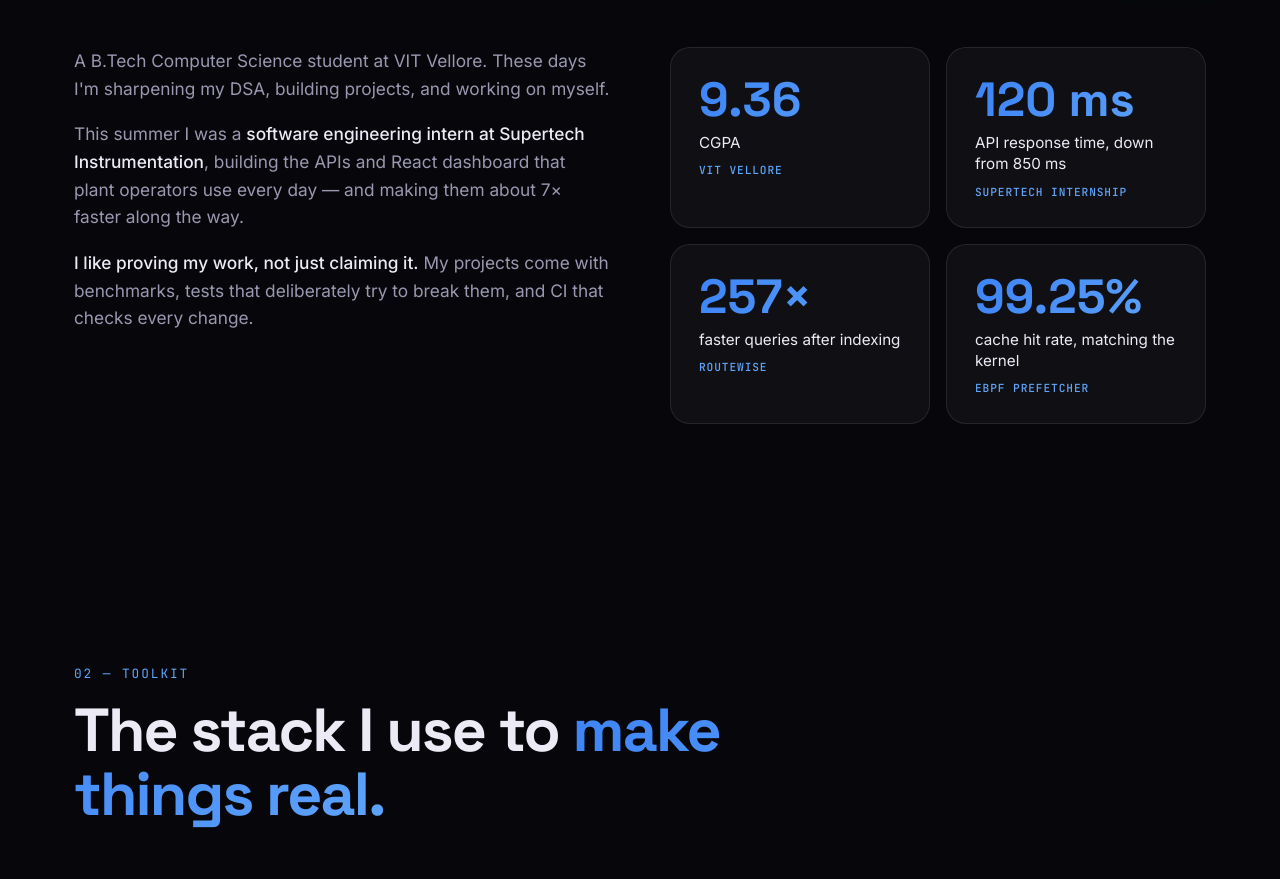
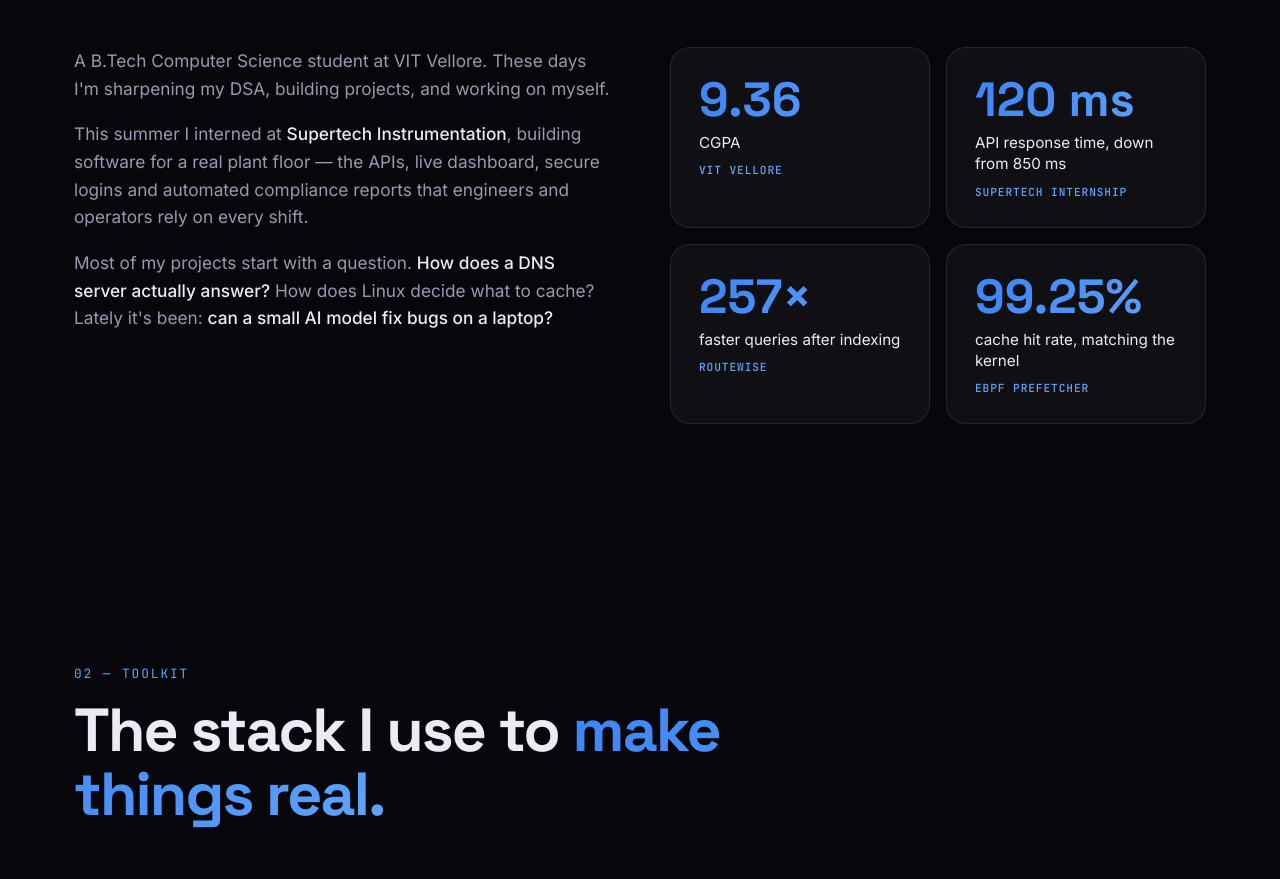
Before and after one commit to sarveshsuhaskute/sarveshsuhaskute.github.io, a plain HTML site: page index.html in a window 1280 px wide. Shown: the part 1091-1970 px from the top of the page. Drawn offline with Linux system fonts and the light colour scheme; animation ran at ten frames a second.

Commit message:
Rewrite about paragraphs

```diff
--- a/index.html
+++ b/index.html
@@ -259,8 +259,8 @@ footer{padding:36px 0;border-top:1px solid var(--line);text-align:center;color:v
   <div class="about">
     <div>
       <p class="rv">A B.Tech Computer Science student at VIT Vellore. These days I'm sharpening my DSA, building projects, and working on myself.</p>
-      <p class="rv" style="--d:.1s">This summer I was a <strong>software engineering intern at Supertech Instrumentation</strong>, building the APIs and React dashboard that plant operators use every day — and making them about 7× faster along the way.</p>
-      <p class="rv" style="--d:.2s"><strong>I like proving my work, not just claiming it.</strong> My projects come with benchmarks, tests that deliberately try to break them, and CI that checks every change.</p>
+      <p class="rv" style="--d:.1s">This summer I interned at <strong>Supertech Instrumentation</strong>, building software for a real plant floor — the APIs, live dashboard, secure logins and automated compliance reports that engineers and operators rely on every shift.</p>
+      <p class="rv" style="--d:.2s">Most of my projects start with a question. <strong>How does a DNS server actually answer?</strong> How does Linux decide what to cache? Lately it's been: <strong>can a small AI model fix bugs on a laptop?</strong></p>
     </div>
     <div class="stats">
       <div class="stat rv"><b class="grad-text" data-n="9.36" data-s="">0</b><span>CGPA</span><small>VIT Vellore</small></div>
```
